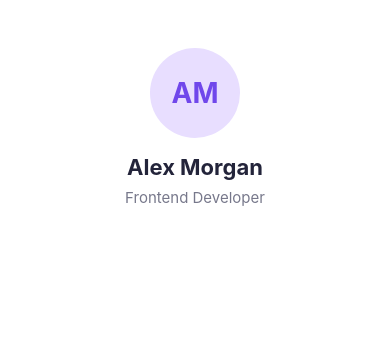
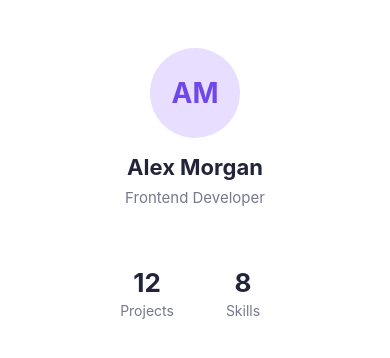
Before and after one commit to alessiaasmeraglia/react-native-lab, a React Native app: screen / in a window 390 px wide. Shown: the top 358 px of the page. Built offline with nearby package versions, Linux system fonts and the light colour scheme.

Commit message:
Creato flexbox e card affiancate

```diff
--- a/App.tsx
+++ b/App.tsx
@@ -11,6 +11,20 @@ export default function App() {
 
       <Text style={styles.name}>Alex Morgan</Text>
       <Text style={styles.role}>Frontend Developer</Text>
+
+
+      <View style={styles.statsContainer}>
+        <View style={styles.statCard}>
+          <Text style={styles.statNumber}>12</Text>
+          <Text style={styles.statLabel}>Projects</Text>
+        </View>
+
+        <View style={styles.statCard}>
+          <Text style={styles.statNumber}>8</Text>
+          <Text style={styles.statLabel}>Skills</Text>
+        </View>
+      </View>
+
     </View>
 
   );
@@ -50,4 +64,32 @@ const styles = StyleSheet.create({
     fontSize: 15,
     color: "#77788B",
   },
+
+
+  statsContainer: {
+    flexDirection: "row",
+    gap: 12,
+    marginTop: 32,
+  },
+
+  statCard: {
+    flex: 1,
+    backgroundColor: "#FFFFFF",
+    padding: 20,
+    borderRadius: 16,
+    alignItems: "center",
+    gap: 4,
+  },
+
+  statNumber: {
+    fontSize: 26,
+    fontWeight: "700",
+    color: "#23243A",
+  },
+
+  statLabel: {
+    fontSize: 14,
+    color: "#77788B",
+  },
+
 });
```
